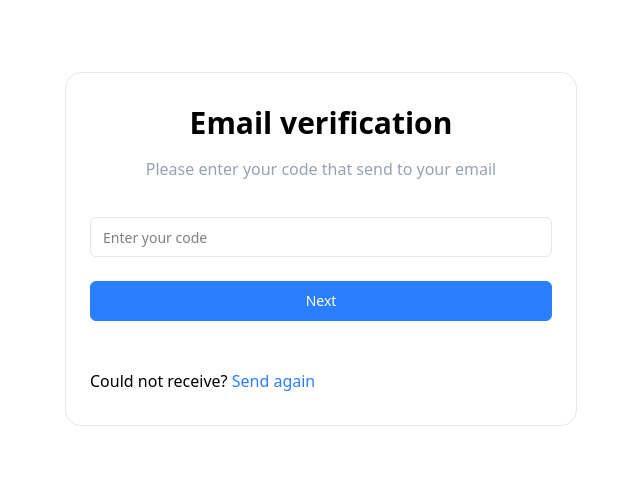
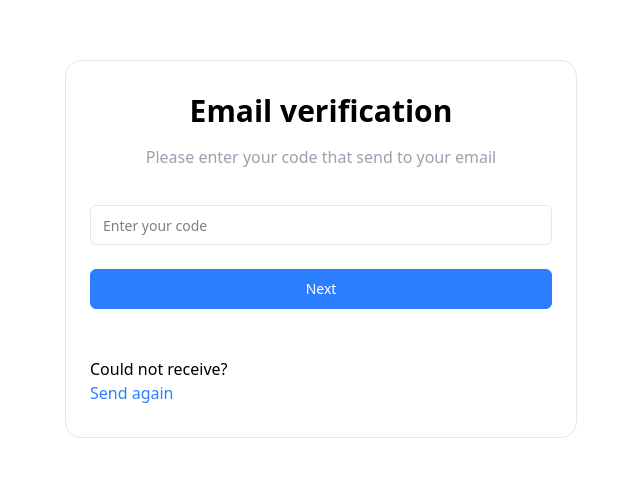
Before and after one commit to sonnv1912/chanllenge-v4, a React (Vite) app in the folder apps/frontend/: page /auth/verify-otp/1 in a window 1280 px wide. Shown: the part 151-628 px from the top of the page, without its empty margins (319-959 px from the left). Built offline with nearby package versions, Linux system fonts and the light colour scheme; no server answers.

Commit message:
fix: update account and resend link text to use paragraph tags for consistency

```diff
--- a/apps/frontend/src/pages/login/login-page.tsx
+++ b/apps/frontend/src/pages/login/login-page.tsx
@@ -49,10 +49,7 @@ export const LoginPage = () => {
          </Button>
 
          <p className='pt-8'>
-            Don't having account?{' '}
-            <a href='#' className='text-blue-500'>
-               Sign Up
-            </a>
+            Don't having account? <p className='text-blue-500'>Sign Up</p>
          </p>
       </div>
    );
--- a/apps/frontend/src/pages/login/verify-otp-page.tsx
+++ b/apps/frontend/src/pages/login/verify-otp-page.tsx
@@ -71,10 +71,7 @@ export const VerifyOtpPage = () => {
          )}
 
          <p className='pt-8'>
-            Could not receive?{' '}
-            <a href='/' className='text-blue-500'>
-               Send again
-            </a>
+            Could not receive? <p className='text-blue-500'>Send again</p>
          </p>
       </div>
    );
```
